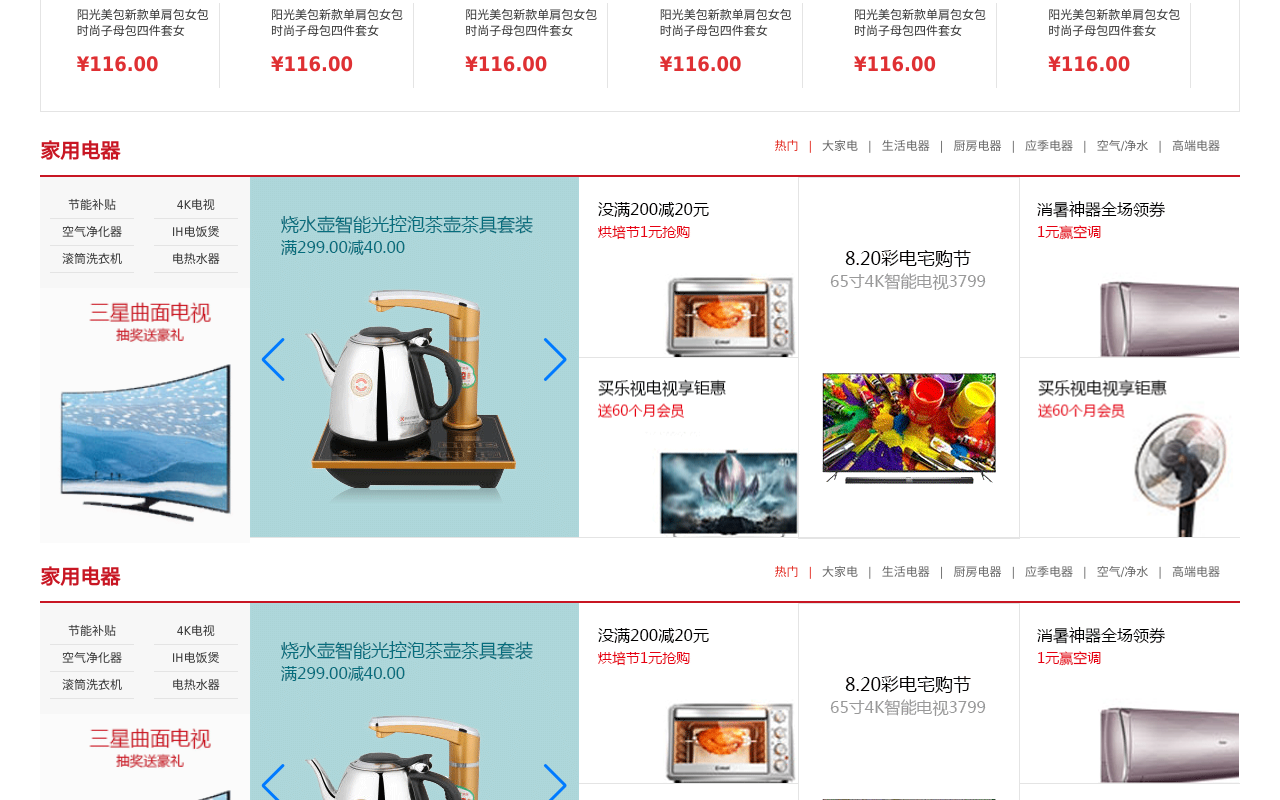
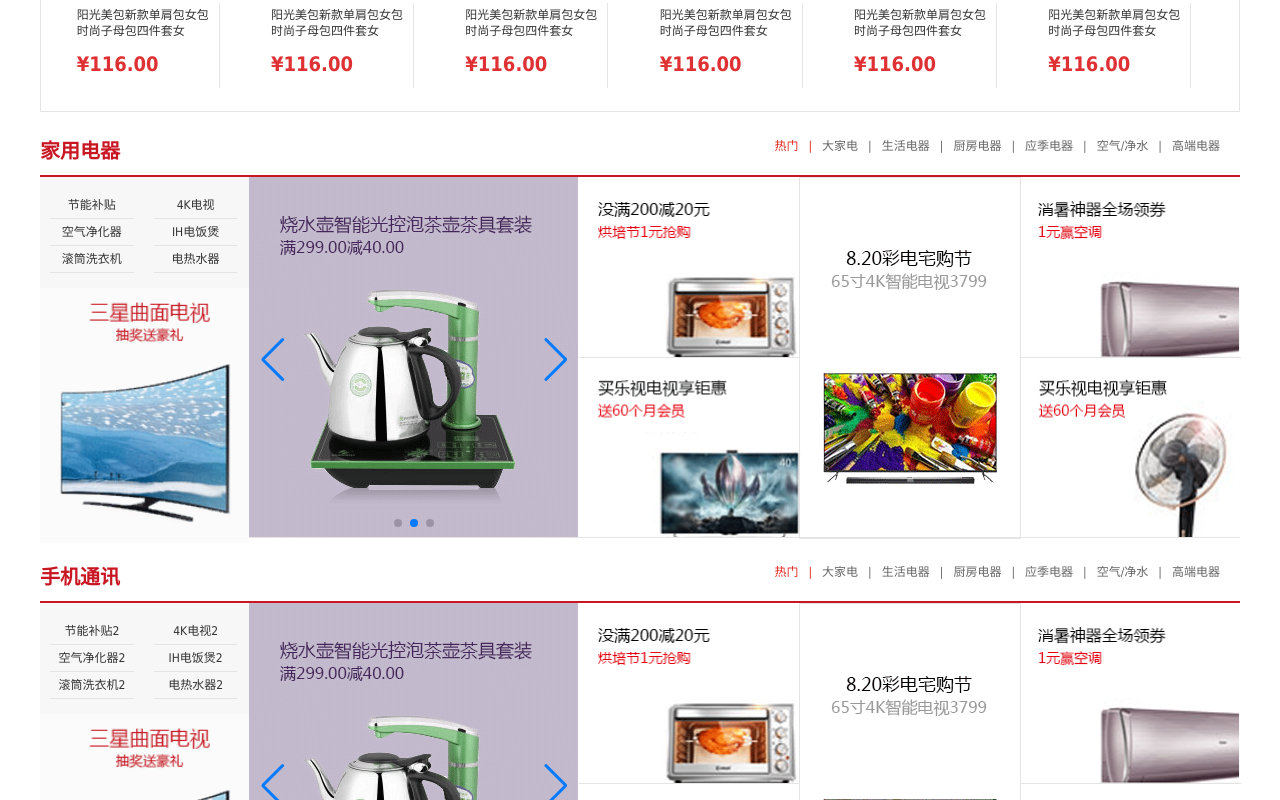
Before and after one commit to Get67/project-SPH-, a Vue app in the folder app/: page /#/home in a window 1280 px wide. Shown: the part 1460-2260 px from the top of the page. Built offline with nearby package versions, Linux system fonts and the light colour scheme; no server answers.

Commit message:
2023年2月20日15:17:07

```diff
--- a/app/src/api/index.js
+++ b/app/src/api/index.js
@@ -18,3 +18,8 @@ export const reqCategoryList = ()=>requests({url:'/api/product/getBaseCategoryLi
 
 // 获取banner home 轮播图的接口
 export const reqGetBannerList = ()=>mockRequests.get('/banner')
+
+
+
+//获取floor 组件的数据
+export const reqFloorList = ()=>mockRequests.get('/floor')
--- a/app/src/pages/Home/Floor/index.vue
+++ b/app/src/pages/Home/Floor/index.vue
@@ -3,7 +3,7 @@
   <div class="floor">
     <div class="py-container">
       <div class="title clearfix">
-                    <h3 class="fl">家用电器</h3>
+        <h3 class="fl">{{ list.name }}</h3>
         <div class="fr">
           <ul class="nav-tabs clearfix">
             <li class="active">
@@ -35,22 +35,19 @@
           <div class="floor-1">
             <div class="blockgary">
               <ul class="jd-list">
-                                    <li>节能补贴</li>
-                                    <li>4K电视</li>
-                                    <li>空气净化器</li>
-                                    <li>IH电饭煲</li>
-                                    <li>滚筒洗衣机</li>
-                                    <li>电热水器</li>
+                <li v-for="(keyword, index) in list.keywords" :key="index">
+                  {{ keyword }}
+                </li>
               </ul>
-                                <img src="./images/floor-1-1.png" />
+              <img :src="list.imgUrl" />
             </div>
+            <!-- //这里是轮播图 -->
             <div class="floorBanner">
-                                <div class="swiper-container" id="floor1Swiper">
-                                    <div class="swiper-wrapper">
-                                        <div class="swiper-slide">
-                                            <img src="./images/floor-1-b01.png">
+              <div class="swiper-container" ref="cur">
+                <div class="swiper-wrapper" >
+                  <div class="swiper-slide" v-for="(carousel,index) in list.carouselList" :key="carousel.id">
+                    <img :src="carousel.imgUrl" />
                   </div>
-
                 </div>
                 <!-- 如果需要分页器 -->
                 <div class="swiper-pagination"></div>
@@ -86,14 +83,35 @@
       </div>
     </div>
   </div>
-
-
 </template>
 
 <script>
+//引入swiper
+import Swiper from "swiper";
 export default {
+  props: ["list"],
+  mounted(){
+    //第一次写swiper 时候 在mounted 写不可以
+    //为什么这里可以
 
+    var mySwiper = new Swiper(
+            this.$refs.cur,
+          {
+          loop: true,
+          // 如果需要分页器
+          pagination: {
+            el: ".swiper-pagination",
+            clickable: true,
+          },
+          // 如果需要前进后退按钮
+          navigation: {
+            nextEl: ".swiper-button-next",
+            prevEl: ".swiper-button-prev",
+          },
+          autoplay:true,//等同于以下设置 可以自动循环播放
+        });
   }
+};
 </script>
 
 <style scoped lang="less">
--- a/app/src/pages/Home/ListContainer/index.vue
+++ b/app/src/pages/Home/ListContainer/index.vue
@@ -4,7 +4,7 @@
     <div class="sortList clearfix">
       <div class="center">
         <!--banner轮播-->
-        <div class="swiper-container" id="mySwiper">
+        <div class="swiper-container" ref="mySwiper">
           <div class="swiper-wrapper">
             <div
               class="swiper-slide"
@@ -140,7 +140,10 @@ export default {
         //nextTick 下次dom更新 循环结束之后 执行延迟回调  在修改数据之后立即使用这个方法 获取更新后的dom
         this.$nextTick(()=>{
           //当你执行这个回调  已经保证v-for完毕了  轮播图的结构已经有了
-          var mySwiper = new Swiper(document.querySelector(".swiper-container"), {
+
+          var mySwiper = new Swiper(
+            this.$refs.mySwiper,
+          {
           loop: true,
           // 如果需要分页器
           pagination: {
--- a/app/src/pages/Home/index.vue
+++ b/app/src/pages/Home/index.vue
@@ -6,8 +6,8 @@
     <Recommend/>
     <Rank/>
     <Like/>
-    <Floor/>
-    <Floor/>
+    <Floor v-for="(floor,index) in floorList" :key=floor.id  :list="floor"/>
+
     <Brand/>
 
 
@@ -37,7 +37,7 @@ export default {
     Brand
   },
   computed:{
-    ...mapState(['count'])
+    ...mapState( {floorList:state=>state.home.floorList})
   },
   methods:{
     add(){
@@ -45,7 +45,12 @@ export default {
      this.$store.dispatch('add');
 
     }
-  }
+  },
+  mounted(){
+    //获取floor 组件的数据
+    this.$store.dispatch("getFloorList")
+  },
+
 }
 </script>
 
--- a/app/src/store/home/index.js
+++ b/app/src/store/home/index.js
@@ -2,12 +2,14 @@
 
 import { reqCategoryList } from '@/api'
 import { reqGetBannerList } from '@/api'
+import { reqFloorList } from '@/api'
 
 const state = {
     //state 中的数据 默认初始值 别乱写
     categoryList:[],
     //轮播图数组
-    bannerList:[]
+    bannerList:[],
+    floorList:[],
 };
 
 const mutations = {
@@ -17,7 +19,10 @@ const mutations = {
     },
     GETBANNERLIST(state, bannerList){
         state.bannerList = bannerList;
-    }
+    },
+    GETFLOORLIST(state, floorList){
+        state.floorList = floorList;
+    },
 
 
 };
@@ -38,9 +43,18 @@ const actions = {
         commit("GETBANNERLIST", result.data)
     }
 
-    }
+    },
+    async getFloorList({commit}){
+        let result = await reqFloorList();
+        if (result.code == 200) {
+         commit("GETFLOORLIST", result.data)
+     }
+
+     },
+
 };
 
+//计算属性
 
 const getters = {};
 
```
Also changed, not shown: 1 other file (tests, documents, lock files or other folders). Lines whose indentation alone changed are shown as unchanged.
